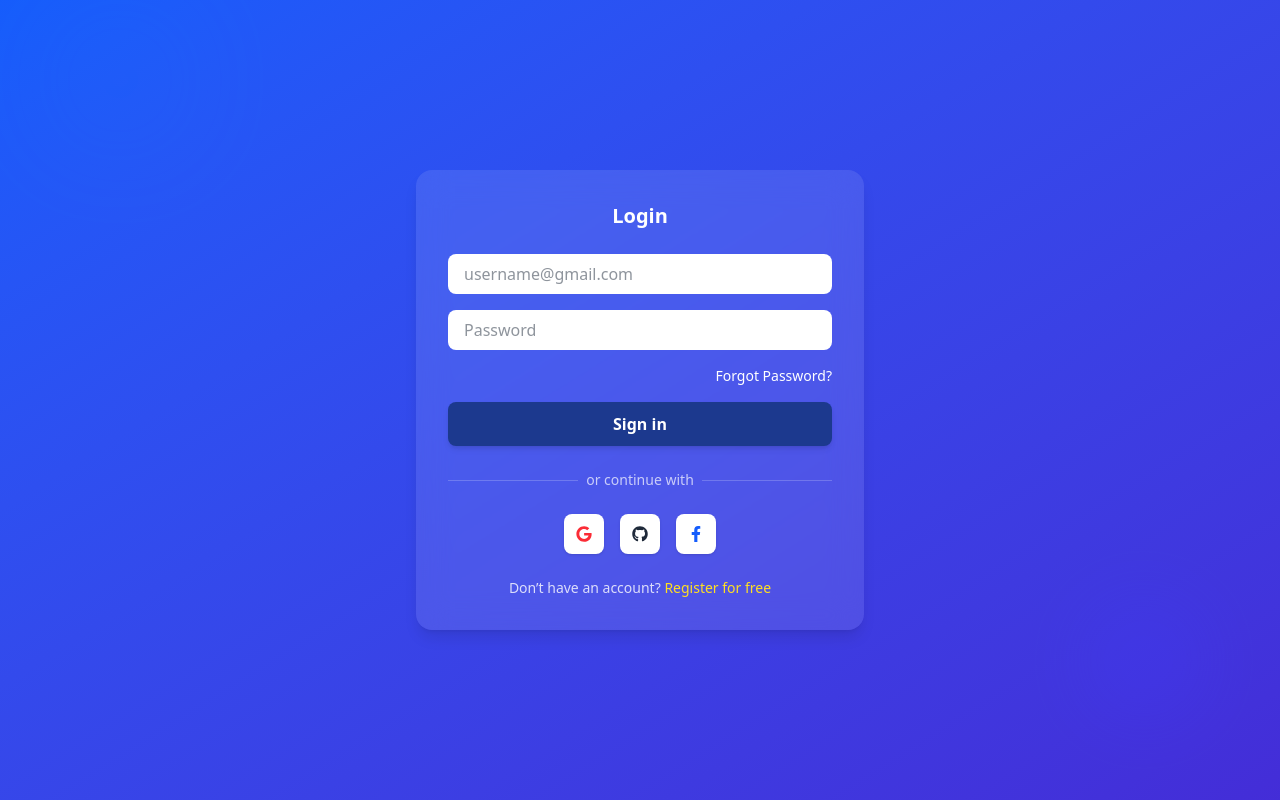
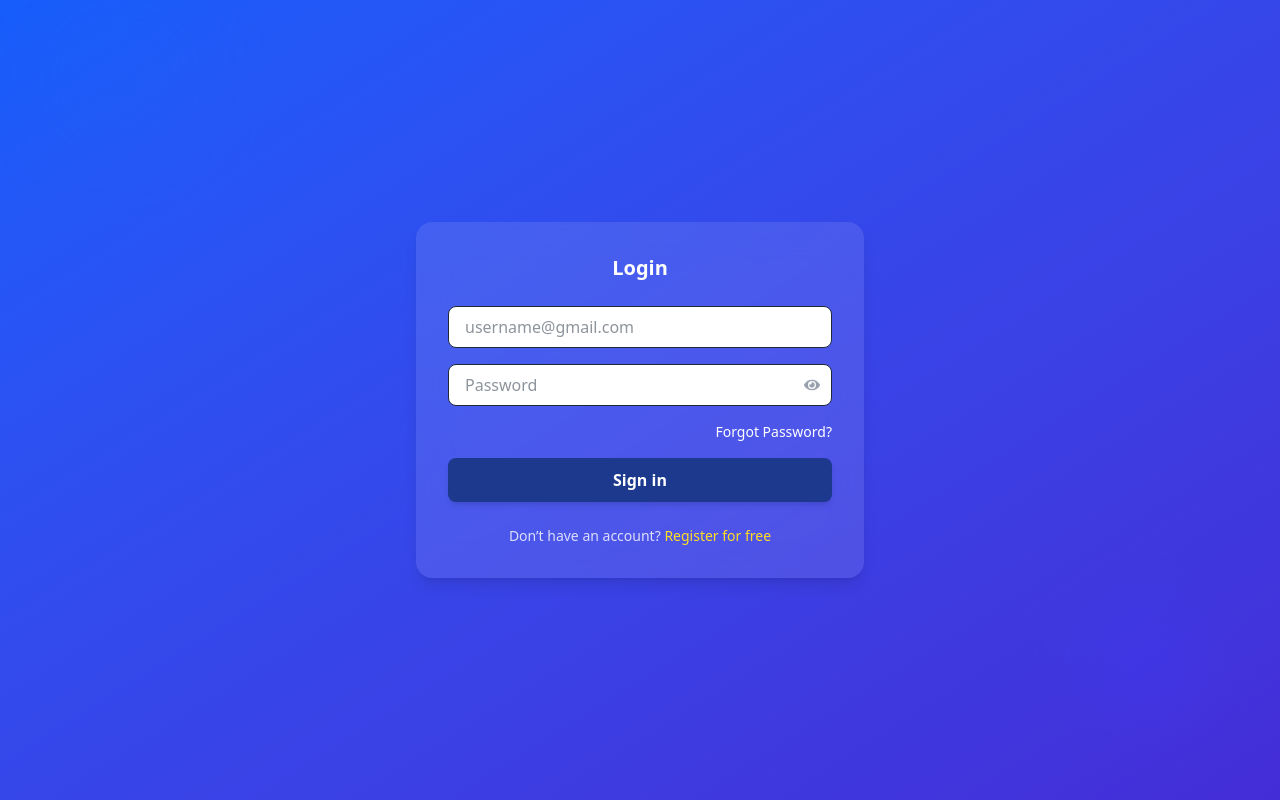
Before and after one commit to mohammed5212/e-commerce, a React app in the folder frontend/: page /login in a window 1280 px wide. Built offline with nearby package versions, Linux system fonts and the light colour scheme; the HTML template or start-up script is replaced by a standard one.

Commit message:
mdfd login register etc

```diff
--- a/frontend/package.json
+++ b/frontend/package.json
@@ -10,6 +10,8 @@
     "preview": "vite preview"
   },
   "dependencies": {
+    "@reduxjs/toolkit": "^2.9.0",
+    "@tailwindcss/vite": "^4.1.13",
     "axios": "^1.12.2",
     "react": "^19.1.1",
     "react-dom": "^19.1.1",
--- a/frontend/src/components/forms/InputField.jsx
+++ b/frontend/src/components/forms/InputField.jsx
@@ -0,0 +1,53 @@
+import React, { useState } from "react";
+import { FaEye, FaEyeSlash } from "react-icons/fa";
+
+const InputField = ({
+  label,
+  type = "text",
+  name,
+  value,
+  onChange,
+  placeholder = "",
+  required = false,
+  className = "",
+}) => {
+  const [showPassword, setShowPassword] = useState(false);
+
+  const toggleShowPassword = () => setShowPassword(!showPassword);
+
+  const inputType = type === "password" ? (showPassword ? "text" : "password") : type;
+
+  return (
+    <div className="mb-4 relative">
+      {label && (
+        <label htmlFor={name} className="block text-sm font-medium text-gray-700 mb-1">
+          {label}
+        </label>
+      )}
+      <input
+        id={name}
+        type={inputType}
+        name={name}
+        value={value}
+        onChange={onChange}
+        placeholder={placeholder}
+        required={required}
+        // Add right padding to prevent text from going under the icon
+        className={`w-full px-3 py-2 pr-10 border rounded-lg focus:outline-none focus:ring-2 focus:ring-blue-500 ${className}`}
+      />
+      {/* Conditionally render the button only for password inputs */}
+      {type === "password" && (
+        <button
+          type="button"
+          onClick={toggleShowPassword}
+          // Position the button absolutely within the relative container
+          className="absolute inset-y-0 right-0 pr-3 flex items-center text-gray-400"
+        >
+          {showPassword ? <FaEyeSlash /> : <FaEye />}
+        </button>
+      )}
+    </div>
+  );
+};
+
+export default InputField;
--- a/frontend/src/pages/Auth/Login.jsx
+++ b/frontend/src/pages/Auth/Login.jsx
@@ -1,7 +1,7 @@
 import { useState } from "react";
 import { Link, useNavigate } from "react-router-dom";
 import axios from "axios";
-import { FaGoogle, FaGithub, FaFacebookF } from "react-icons/fa";
+import InputField from "../../components/forms/InputField"; //  Import the component
 
 const Login = () => {
   const [formData, setFormData] = useState({ email: "", password: "" });
@@ -20,10 +20,8 @@ const Login = () => {
 
     try {
       const res = await axios.post("http://localhost:3000/api/auth/login", formData);
-
       localStorage.setItem("token", res.data.token);
       localStorage.setItem("user", JSON.stringify(res.data.user));
-
       navigate("/");
     } catch (err) {
       setError(err.response?.data?.message || "Invalid email or password");
@@ -40,20 +38,15 @@ const Login = () => {
 
       {/* Login Card */}
       <div className="w-full max-w-md bg-white/10 backdrop-blur-lg shadow-lg rounded-2xl p-8 text-white">
-
-
         {/* Heading */}
         <h2 className="text-xl font-semibold mb-6 text-center">Login</h2>
-
         {error && (
           <p className="text-red-400 text-sm text-center mb-4">{error}</p>
         )}
-
         {/* Form */}
         <form onSubmit={handleSubmit} className="space-y-4">
-          {/* Email */}
-          <div>
-            <input
+          {/* Email using InputField */}
+          <InputField
             type="email"
             name="email"
             value={formData.email}
@@ -62,11 +55,9 @@ const Login = () => {
             placeholder="username@gmail.com"
             className="w-full px-4 py-2 rounded-lg bg-white text-gray-800 focus:ring-2 focus:ring-blue-500 outline-none"
           />
-          </div>
 
-          {/* Password */}
-          <div>
-            <input
+          {/* Password using InputField */}
+          <InputField
             type="password"
             name="password"
             value={formData.password}
@@ -75,7 +66,6 @@ const Login = () => {
             placeholder="Password"
             className="w-full px-4 py-2 rounded-lg bg-white text-gray-800 focus:ring-2 focus:ring-blue-500 outline-none"
           />
-          </div>
 
           {/* Forgot Password */}
           <div className="text-right text-sm">
@@ -93,27 +83,6 @@ const Login = () => {
             {loading ? "Signing in..." : "Sign in"}
           </button>
         </form>
-
-        {/* Divider */}
-        <div className="flex items-center my-6">
-          <div className="flex-grow border-t border-white/20"></div>
-          <span className="px-2 text-sm text-white/70">or continue with</span>
-          <div className="flex-grow border-t border-white/20"></div>
-        </div>
-
-        {/* Social Login */}
-        <div className="flex justify-center gap-4">
-          <button className="p-3 bg-white rounded-lg text-red-500 shadow hover:scale-105 transition">
-            <FaGoogle />
-          </button>
-          <button className="p-3 bg-white rounded-lg text-gray-800 shadow hover:scale-105 transition">
-            <FaGithub />
-          </button>
-          <button className="p-3 bg-white rounded-lg text-blue-600 shadow hover:scale-105 transition">
-            <FaFacebookF />
-          </button>
-        </div>
-
         {/* Register Link */}
         <p className="text-center text-sm text-white/80 mt-6">
           Don’t have an account?{" "}
--- a/frontend/src/pages/Auth/Register.jsx
+++ b/frontend/src/pages/Auth/Register.jsx
@@ -5,7 +5,7 @@ import InputField from "../../components/forms/InputField";
 import Button from "../../components/common/Button";
 
 const Register = () => {
-  const [form, setForm] = useState({ name: "", email: "", password: "" });
+  const [form, setForm] = useState({ name: "", email: "", password: "",  confirmPassword: ""});
   const [error, setError] = useState("");
   const navigate = useNavigate();
 
@@ -16,6 +16,11 @@ const Register = () => {
   const handleSubmit = async (e) => {
     e.preventDefault();
     setError("");
+    //check f passwords match
+    if (form.password !== form.confirmPassword){
+      setError("password donot match")
+      return
+    }
     try {
       await registerUser(form);
       navigate("/login"); // redirect to login after register
@@ -54,14 +59,22 @@ const Register = () => {
 
           <InputField
             label="Password"
-            type="password"
+            type="text"
             name="password"
             value={form.password}
             onChange={handleChange}
             placeholder="Enter your password"
             required
           />
-
+           <InputField
+    label="Confirm Password"
+    name="confirmPassword"
+    value={form.confirmPassword}
+    onChange={handleChange}
+    placeholder="Confirm your password"
+    required
+    type="text"
+      />
           <Button type="submit" className="w-full bg-green-500 text-white py-2 rounded-lg">
             Register
           </Button>
```
Lines whose indentation alone changed are shown as unchanged.
